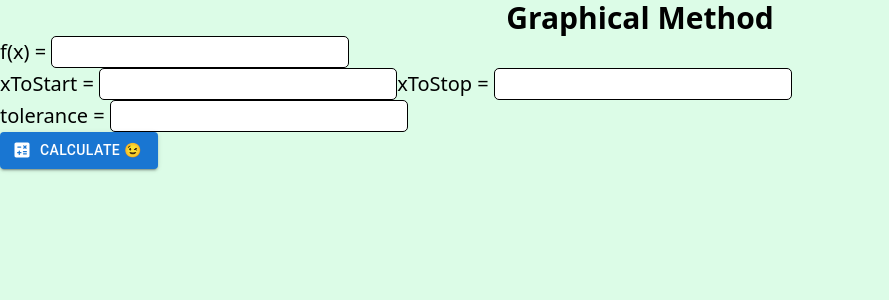
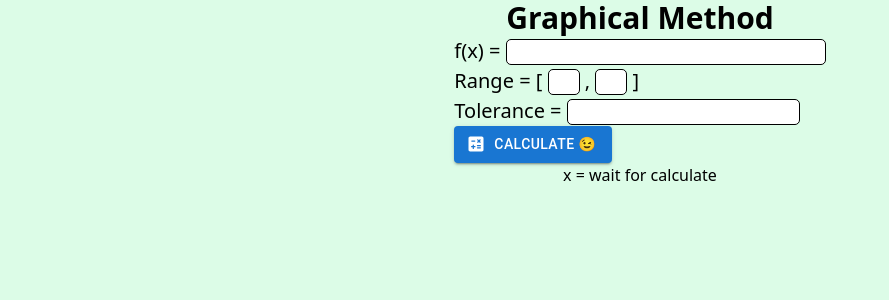
Before and after one commit to MonitorIizard/numericalMethodWeb, a Next.js app: page /RootOfEquation/GraphicalMethod/graphicalMethod in a window 1280 px wide. Shown: the top 300 px of the page, without its empty margins (0-889 px from the left). Built offline with nearby package versions, Linux system fonts and the light colour scheme.

Commit message:
update Graphical method solution that can find a ton of root

```diff
--- /dev/null
+++ b/app/globals.css
@@ -0,0 +1,76 @@
+@tailwind base;
+@tailwind components;
+@tailwind utilities;
+
+@layer base {
+  :root {
+    --background: 0 0% 100%;
+    --foreground: 222.2 84% 4.9%;
+
+    --card: 0 0% 100%;
+    --card-foreground: 222.2 84% 4.9%;
+
+    --popover: 0 0% 100%;
+    --popover-foreground: 222.2 84% 4.9%;
+
+    --primary: 222.2 47.4% 11.2%;
+    --primary-foreground: 210 40% 98%;
+
+    --secondary: 210 40% 96.1%;
+    --secondary-foreground: 222.2 47.4% 11.2%;
+
+    --muted: 210 40% 96.1%;
+    --muted-foreground: 215.4 16.3% 46.9%;
+
+    --accent: 210 40% 96.1%;
+    --accent-foreground: 222.2 47.4% 11.2%;
+
+    --destructive: 0 84.2% 60.2%;
+    --destructive-foreground: 210 40% 98%;
+
+    --border: 214.3 31.8% 91.4%;
+    --input: 214.3 31.8% 91.4%;
+    --ring: 222.2 84% 4.9%;
+
+    --radius: 0.5rem;
+  }
+
+  .dark {
+    --background: 222.2 84% 4.9%;
+    --foreground: 210 40% 98%;
+
+    --card: 222.2 84% 4.9%;
+    --card-foreground: 210 40% 98%;
+
+    --popover: 222.2 84% 4.9%;
+    --popover-foreground: 210 40% 98%;
+
+    --primary: 210 40% 98%;
+    --primary-foreground: 222.2 47.4% 11.2%;
+
+    --secondary: 217.2 32.6% 17.5%;
+    --secondary-foreground: 210 40% 98%;
+
+    --muted: 217.2 32.6% 17.5%;
+    --muted-foreground: 215 20.2% 65.1%;
+
+    --accent: 217.2 32.6% 17.5%;
+    --accent-foreground: 210 40% 98%;
+
+    --destructive: 0 62.8% 30.6%;
+    --destructive-foreground: 210 40% 98%;
+
+    --border: 217.2 32.6% 17.5%;
+    --input: 217.2 32.6% 17.5%;
+    --ring: 212.7 26.8% 83.9%;
+  }
+}
+
+@layer base {
+  * {
+    @apply border-border;
+  }
+  body {
+    @apply bg-background text-foreground;
+  }
+}
--- /dev/null
+++ b/components/ui/input.tsx
@@ -0,0 +1,25 @@
+import * as React from "react"
+
+import { cn } from "@/lib/utils"
+
+export interface InputProps
+  extends React.InputHTMLAttributes<HTMLInputElement> {}
+
+const Input = React.forwardRef<HTMLInputElement, InputProps>(
+  ({ className, type, ...props }, ref) => {
+    return (
+      <input
+        type={type}
+        className={cn(
+          "flex h-10 w-full rounded-md border border-input bg-background px-3 py-2 text-sm ring-offset-background file:border-0 file:bg-transparent file:text-sm file:font-medium placeholder:text-muted-foreground focus-visible:outline-none focus-visible:ring-2 focus-visible:ring-ring focus-visible:ring-offset-2 disabled:cursor-not-allowed disabled:opacity-50",
+          className
+        )}
+        ref={ref}
+        {...props}
+      />
+    )
+  }
+)
+Input.displayName = "Input"
+
+export { Input }
--- /dev/null
+++ b/components/ui/label.tsx
@@ -0,0 +1,26 @@
+"use client"
+
+import * as React from "react"
+import * as LabelPrimitive from "@radix-ui/react-label"
+import { cva, type VariantProps } from "class-variance-authority"
+
+import { cn } from "@/lib/utils"
+
+const labelVariants = cva(
+  "text-sm font-medium leading-none peer-disabled:cursor-not-allowed peer-disabled:opacity-70"
+)
+
+const Label = React.forwardRef<
+  React.ElementRef<typeof LabelPrimitive.Root>,
+  React.ComponentPropsWithoutRef<typeof LabelPrimitive.Root> &
+    VariantProps<typeof labelVariants>
+>(({ className, ...props }, ref) => (
+  <LabelPrimitive.Root
+    ref={ref}
+    className={cn(labelVariants(), className)}
+    {...props}
+  />
+))
+Label.displayName = LabelPrimitive.Root.displayName
+
+export { Label }
--- a/pages/RootOfEquation/GraphicalMethod/graphicalMethod.tsx
+++ b/pages/RootOfEquation/GraphicalMethod/graphicalMethod.tsx
@@ -3,13 +3,15 @@
 import CalculateRoundedIcon from '@mui/icons-material/CalculateRounded';
 // import DeleteIcon from '@mui/icons-material/Delete';
 import { Button } from "@mui/material";
+import { Input } from "@/components/ui/input";
+import { Label } from "@/components/ui/label";
 
 
 class GraphicalMethod extends RootOfEquation {
   fx: string;
 
-  constructor(props: { xToStart: number; tolerance: number; fx: string }) {
-    super(props.xToStart, props.tolerance);
+  constructor(props: { xStart: number; xEnd : number; tolerance: number; fx: string }) {
+    super(props.xStart, props.xEnd, props.tolerance);
     this.fx = props.fx;
   }
 
@@ -17,62 +19,66 @@
     return eval(this.fx);
   }
 
-  solve() {
+  solve( setAnswer: ( value : string[] ) => void ) {
+    let answer:string[] = [];
     let p = 1;
     let x = this.xStart;
     let temp = x;
     let temp1 = x;
 
-    if (this.f(x) > 0) {
-      p *= -1;
+    while (true) {
+
+      if ( x < this.xStart || x > this.xEnd )
+        {
+          if ( answer.length == 0 ) {
+            answer.push("root of equation is out of index");
           }
 
-    // x  += p;
+          break;
+        }
 
-    while (
-      this.f(x) != 0 &&
-      Math.abs(this.f(x) - this.f(temp) / this.f(x)) > 0.00006
-    ) {
-      // console.log( `temp ${temp} temp1 ${temp1} x${x}`);
+      if ( this.f(x) == 0 || Math.abs(this.f(x) - this.f(temp) / this.f(x)) < this.tolerance ) {
+          console.log( x );
+          console.log("found x ");
+          answer.push(x.toString());
+        }
 
-      if (this.f(temp) / this.f(x) < 0) {
-        x = temp;
-        temp = temp1;
-        p /= 10;
-      } else {
-        temp = x;
-      }
+      // if (this.f(temp) / this.f(x) < 0) {
+      //   x = temp;
+      //   temp = temp1;
+      //   p /= 10;
+      // } else {
+      //   temp = x;
+      // }
 
       temp1 = temp;
 
-      // console.log(x);
+      console.log(x);
       x += p;
     }
-    console.log(x);
+
+    setAnswer( answer );
   }
 }
 
 function page() {
   const [equation, setEquation] = useState<string>("1");
-  const [xToStart, setxToStart] = useState<number>(0);
+  const [xStart, setxStart] = useState<number>(0);
+  const [xEnd, setxEnd] = useState<number>(0);
   const [tolerance, setTolerance] = useState<number>(0);
+  const [answer, setAnswer] = useState<string[]>(["wait for calculate"]);
 
   function eventHandler(e: any) {
     e.preventDefault();
-    // let form = e.target;
-    // let formData = new FormData(form);
-
-    // const formJson: { [k: string]: FormDataEntryValue } = Object.fromEntries(
-    //   formData.entries()
-    // );
 
     graphicalEquation = new GraphicalMethod({
-      xToStart: xToStart,
+      xStart: xStart,
+      xEnd : xEnd,
       tolerance: tolerance,
-      fx: equation,
+      fx: equation
     });
 
-    graphicalEquation.solve();
+    graphicalEquation.solve( setAnswer );
   }
 
   let graphicalEquation;
@@ -84,43 +90,60 @@
                    text-black"
       >
         <h1 className="text-center text-3xl font-bold">Graphical Method</h1>
-        <form action="">
-          <label htmlFor="">
-            f(x) ={" "}
+
+        <div className=" flex justify-center">
+
+          <form action=""
+                onSubmit={ eventHandler }>
+
+              <div className="w-full">
+                <label htmlFor=""> f(x) = </label>
                 <input
-              className=""
+                  className="w-80"
                   type="text"
                   name="fx"
                   onInput={(e) => setEquation(e.currentTarget.value)}
-            />{" "}
-            <br />
-            xToStart ={" "}
-            <input
-              type="text"
-              name="xToStart"
-              onInput={(e) => setxToStart(Number(e.currentTarget.value))}
                 />
-            xToStop ={" "}
-            <input
-              type="text"
-              name="xToStart"
-              onInput={(e) => setxToStart(Number(e.currentTarget.value))}
-            />
-            <br />
-            tolerance ={" "}
+              </div>
+
+              <div className="">
+                <label htmlFor="">Range = [ </label>
+                <input type="text"
+                       className="w-8"
+                       name="xStart"
+                       onInput={ (e) => setxStart(Number(e.currentTarget.value)) }/>
+                <label htmlFor=""> , </label>
+                <input type="text"
+                       className="w-8"
+                       name="xEnd"
+                       onInput={ (e) => setxEnd(Number(e.currentTarget.value)) }/>
+                <label htmlFor=""> ]</label>
+
+              </div>
+
+              <div>
+                <label htmlFor="">Tolerance ={" "}</label>
                 <input
                   type="text"
                   name="tolerance"
                   onInput={(e) => setTolerance(Number(e.currentTarget.value))}
                 />
-            <br />
+              </div>
+
               <Button variant="contained"
                       type="submit"
                       className="bg-black"
                       startIcon={ <CalculateRoundedIcon/> }
                       >Calculate 😉</Button>
-          </label>
           </form>
+
+        </div>
+
+        <p className="text-center"> x = {answer.map( ( element, index ) => {
+          if ( index == answer.length - 1 ) return  `${element}`
+          return `${element}, `
+          } ) }</p>
+
       </div>
     </>
   );
--- a/pages/RootOfEquation/app.ts
+++ b/pages/RootOfEquation/app.ts
@@ -1,10 +1,12 @@
 export default abstract class RootOfEquation  {
   xStart : number;
   tolerance : number;
+  xEnd : number;
 
-  constructor( xStart : number, tolerance : number ) {
+  constructor( xStart : number, xEnd : number, tolerance : number ) {
     this.xStart = xStart;
     this.tolerance = tolerance;
+    this.xEnd = xEnd;
   }
 
   abstract f( x : number ) : number;
--- a/tailwind.config.js
+++ b/tailwind.config.js
@@ -1,15 +1,76 @@
 /** @type {import('tailwindcss').Config} */
 module.exports = {
+  darkMode: ["class"],
   content: [
-    "./app/**/*.{js,ts,jsx,tsx,mdx}",
-    "./pages/**/*.{js,ts,jsx,tsx,mdx}",
-    "./components/**/*.{js,ts,jsx,tsx,mdx}",
-
-    // Or if using `src` directory:
-    "./src/**/*.{js,ts,jsx,tsx,mdx}",
-  ],
+    './pages/**/*.{ts,tsx}',
+    './components/**/*.{ts,tsx}',
+    './app/**/*.{ts,tsx}',
+    './src/**/*.{ts,tsx}',
+	],
   theme: {
-    extend: {},
+    container: {
+      center: true,
+      padding: "2rem",
+      screens: {
+        "2xl": "1400px",
+      },
+    },
+    extend: {
+      colors: {
+        border: "hsl(var(--border))",
+        input: "hsl(var(--input))",
+        ring: "hsl(var(--ring))",
+        background: "hsl(var(--background))",
+        foreground: "hsl(var(--foreground))",
+        primary: {
+          DEFAULT: "hsl(var(--primary))",
+          foreground: "hsl(var(--primary-foreground))",
+        },
+        secondary: {
+          DEFAULT: "hsl(var(--secondary))",
+          foreground: "hsl(var(--secondary-foreground))",
+        },
+        destructive: {
+          DEFAULT: "hsl(var(--destructive))",
+          foreground: "hsl(var(--destructive-foreground))",
+        },
+        muted: {
+          DEFAULT: "hsl(var(--muted))",
+          foreground: "hsl(var(--muted-foreground))",
+        },
+        accent: {
+          DEFAULT: "hsl(var(--accent))",
+          foreground: "hsl(var(--accent-foreground))",
+        },
+        popover: {
+          DEFAULT: "hsl(var(--popover))",
+          foreground: "hsl(var(--popover-foreground))",
+        },
+        card: {
+          DEFAULT: "hsl(var(--card))",
+          foreground: "hsl(var(--card-foreground))",
+        },
+      },
+      borderRadius: {
+        lg: "var(--radius)",
+        md: "calc(var(--radius) - 2px)",
+        sm: "calc(var(--radius) - 4px)",
+      },
+      keyframes: {
+        "accordion-down": {
+          from: { height: 0 },
+          to: { height: "var(--radix-accordion-content-height)" },
+        },
+        "accordion-up": {
+          from: { height: "var(--radix-accordion-content-height)" },
+          to: { height: 0 },
+        },
+      },
+      animation: {
+        "accordion-down": "accordion-down 0.2s ease-out",
+        "accordion-up": "accordion-up 0.2s ease-out",
+      },
+    },
   },
-  plugins: [],
+  plugins: [require("tailwindcss-animate")],
 }
```
Also changed, not shown: package.json (+9 -0 lines), tsconfig.json (+23 -5 lines), components.json (added), 1 other file (tests, documents, lock files or other folders). Lines whose indentation alone changed are shown as unchanged.
